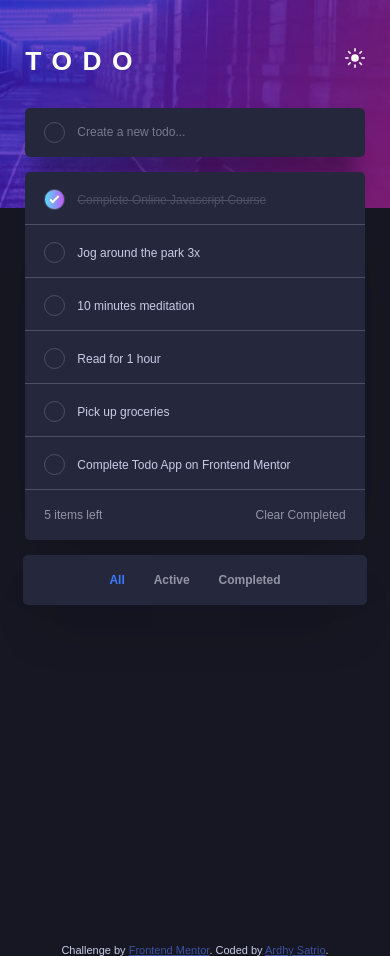
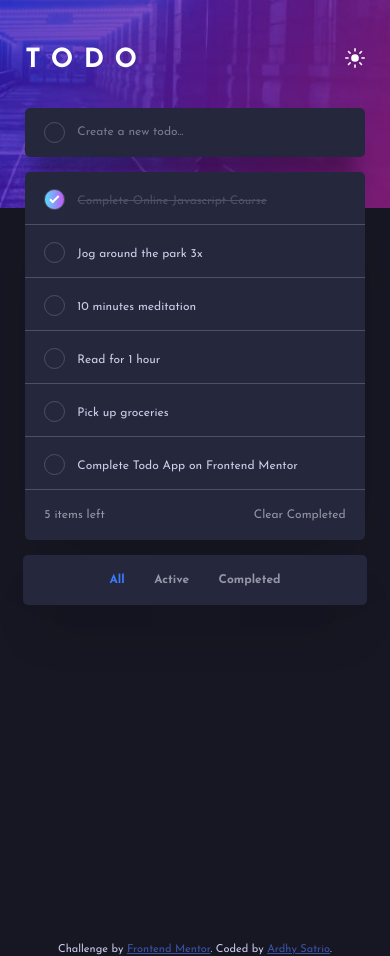
Before and after one commit to kadabengarann/todo-app, a plain HTML site: page index.html in a window 390 px wide. Drawn offline with Linux system fonts and the light colour scheme.

Commit message:
fix font on mobile

```diff
--- a/index.html
+++ b/index.html
@@ -8,6 +8,10 @@
 
   <link rel="icon" type="image/png" sizes="32x32" href="./assets/img/favicon-32x32.png">
   <link rel="stylesheet" href="./assets/css/style.css">
+  <link rel="preconnect" href="https://fonts.googleapis.com">
+  <link rel="preconnect" href="https://fonts.gstatic.com" crossorigin>
+  <link href="https://fonts.googleapis.com/css2?family=Josefin+Sans:wght@400;700&display=swap" rel="stylesheet">
+
   <title>Frontend Mentor | Todo app</title>
 
   <!-- Feel free to remove these styles or customise in your own stylesheet 👍 -->
```
